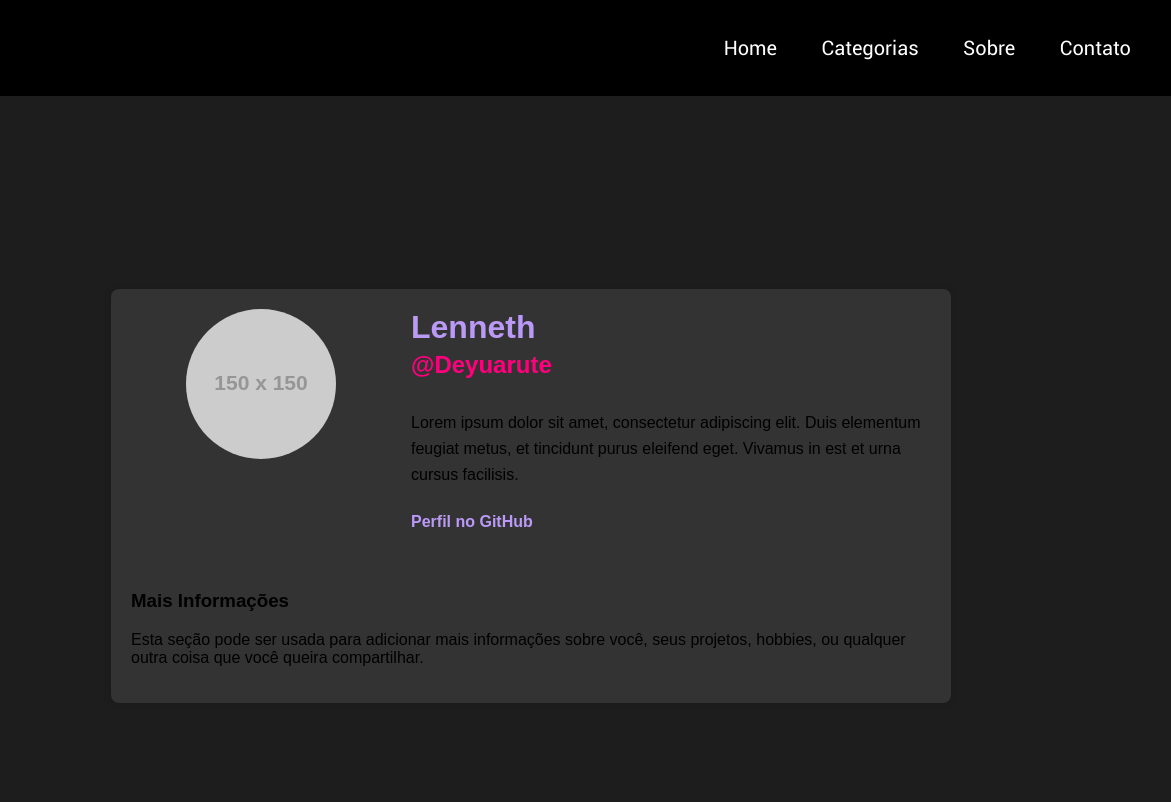
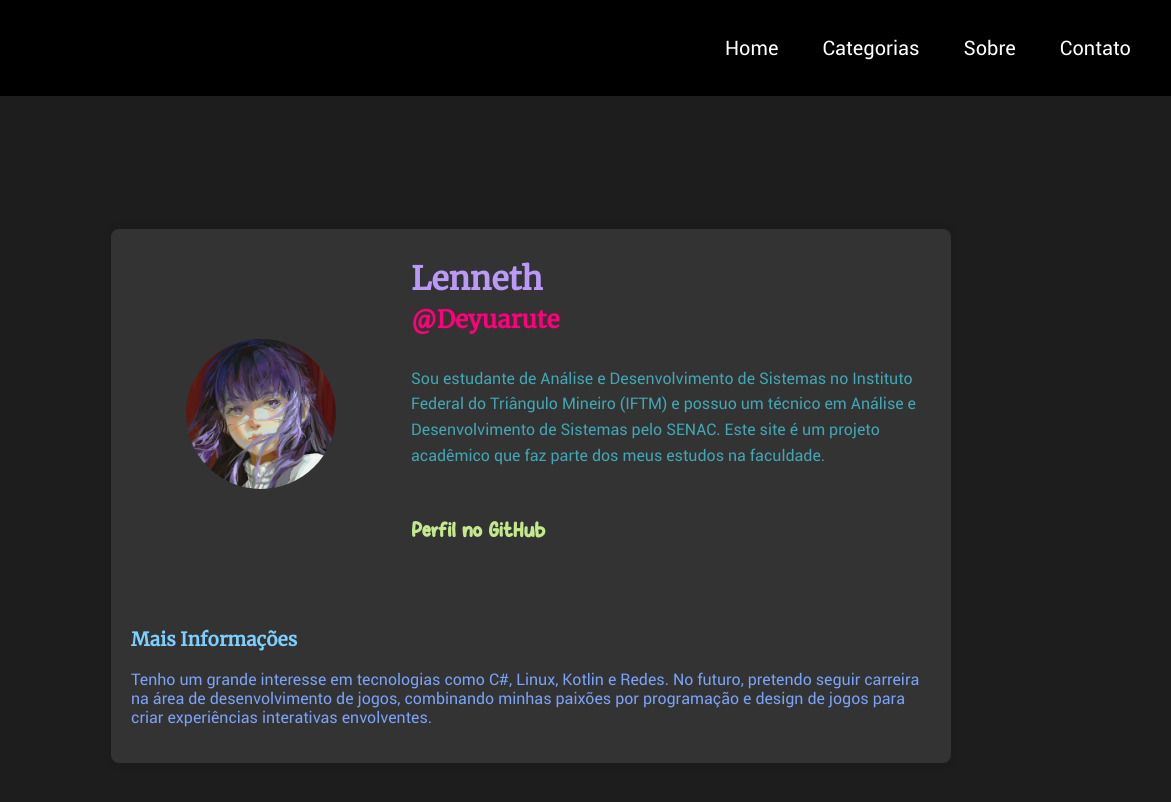
Before and after one commit to Deyuarute/Library, a plain HTML site: page Sobre.html in a window 1280 px wide. Shown: the full height of the page, 109-1280 px from the left. Drawn offline with Linux system fonts and the light colour scheme; placeholder pictures from the web are drawn by us.

Commit message:
Sobre Done
finalização do sobre

```diff
--- a/Sobre.html
+++ b/Sobre.html
@@ -22,25 +22,22 @@
     <div class="body-content">
         <div class="container">
             <div class="profile-pic">
-                <img src="https://via.placeholder.com/150" alt="Foto de Perfil">
+                <img src="img/perfil.jpeg" alt="perfil">
             </div>
             <div class="info">
                 <h1>Lenneth</h1>
                 <h2>@Deyuarute</h2>
                 <p>
-                    Lorem ipsum dolor sit amet, consectetur adipiscing elit. Duis elementum
-                    feugiat metus, et tincidunt purus eleifend eget. Vivamus in est et urna
-                    cursus facilisis.
+                    Sou estudante de Análise e Desenvolvimento de Sistemas no Instituto Federal do Triângulo Mineiro (IFTM) e possuo um técnico em Análise e Desenvolvimento de Sistemas pelo SENAC. Este site é um projeto acadêmico que faz parte dos meus estudos na faculdade.
                 </p>
                 <div class="github-link">
-                    <a href="https://github.com/Deyuarute" target="_blank">Perfil no GitHub</a>
+                    <a href="https://github.com/Deyuarute" target="_blank"><p class="t">Perfil no GitHub</a>
                 </div>
             </div>
             <div class="additional-info">
                 <h3>Mais Informações</h3>
-                <p>
-                    Esta seção pode ser usada para adicionar mais informações sobre você,
-                    seus projetos, hobbies, ou qualquer outra coisa que você queira compartilhar.
+                <p class="i2">
+                    Tenho um grande interesse em tecnologias como C#, Linux, Kotlin e Redes. No futuro, pretendo seguir carreira na área de desenvolvimento de jogos, combinando minhas paixões por programação e design de jogos para criar experiências interativas envolventes.
                 </p>
             </div>
         </div>
--- a/menu.css
+++ b/menu.css
@@ -61,3 +61,7 @@ li a {
   font-family: 'Merriweather';
   src: url('fonts/Merriweather/Merriweather-Regular.ttf') format('truetype');
   }
+@font-face{
+  font-family: 'Espressonal';
+  src: url('fonts/espressonal/Espressonal.otf') format('opentype');
+}
--- a/sobre.css
+++ b/sobre.css
@@ -1,72 +1,3 @@
-/* Estilos Gerais */
-body {
-    margin: 0;
-    font-family: Arial, sans-serif;
-}
-
-/* Estilos do Header */
-header {
-    display: grid;
-    grid-template-columns: auto 1fr;
-    align-items: center;
-    background-color: black;
-    padding: 10px 20px;
-}
-.logo {
-    color: #fff;
-    font-size: 24px;
-}
-
-.logo_img {
-    width: 70px;
-    margin-left: 15px;
-}
-
-nav ul {
-    list-style-type: none;
-    margin: 0;
-    padding: 0;
-    text-align: right;
-}
-
-nav ul li {
-    display: inline;
-}
-
-nav ul li a {
-    display: inline-block;
-    padding: 10px 20px;
-    color: #fff;
-    text-decoration: none;
-}
-
-nav ul li a:hover {
-    background-color: #555;
-    border-radius: 100px;
-}
-
-li a {
-    font-family: 'Roboto';
-    font-size: 20px;
-}
-
-/* Importação de Fontes */
-@font-face {
-    font-family: 'Playfair_Display';
-    src: url('fonts/Playfair_Display/PlayfairDisplay-VariableFont_wght.ttf') format('truetype');
-}
-
-@font-face {
-    font-family: 'Roboto';
-    src: url('fonts/roboto/Roboto-Regular.ttf') format('truetype');
-}
-
-@font-face {
-    font-family: 'Merriweather';
-    src: url('fonts/Merriweather/Merriweather-Regular.ttf') format('truetype');
-}
-
-/* Estilos da Página Sobre */
 .body-content {
     display: flex;
     justify-content: center;
@@ -85,9 +16,13 @@ li a {
     box-shadow: 0 0 10px rgba(0, 0, 0, 0.1);
     max-width: 800px;
     width: 100%;
+    padding-top: 30px;
 }
 
 .profile-pic {
+    display: flex;
+    justify-content: center;
+    align-items: center;
     grid-column: 1 / 2;
     text-align: center;
 }
@@ -99,24 +34,30 @@ li a {
 }
 
 .info {
-    grid-column: 2 / 3;
     display: flex;
     flex-direction: column;
     justify-content: center;
+    grid-column: 2 / 3;
 }
 
 .info h1 {
     margin: 0;
     color: #bb9af7;
+    font-family: Merriweather;
 }
 
 .info h2 {
     margin: 5px 0 15px 0;
     color: #ff007c;
+    font-family: Merriweather;
 }
 
 .info p {
     line-height: 1.6;
+    color: #41a6b5;
+}
+p{
+    font-family: Roboto;
 }
 
 .github-link {
@@ -124,10 +65,11 @@ li a {
 }
 
 .github-link a {
-    color: #bb9af7;
+    color: #c3e88d;
     text-decoration: none;
     font-weight: bold;
 }
+
 .github-link a:hover {
     color: #ff9e64;
 }
@@ -136,3 +78,15 @@ li a {
     grid-column: 1 / 3;
     margin-top: 20px;
 }
+
+.additional-info h3 {
+    color: #7dcfff;
+    font-family: Merriweather;
+}
+.additional-info p {
+    color: #7aa2f7;
+}
+p.t{
+    font-family: Espressonal;
+    font-size: 21px;
+}
```
Also changed, not shown: fonts/espressonal/Espressonal.otf (added), fonts/espressonal/Read Me.txt (added), img/perfil.jpeg (added), img/perfil2.jpeg (added), img/tokyo-night.txt (added), 1 other file.
